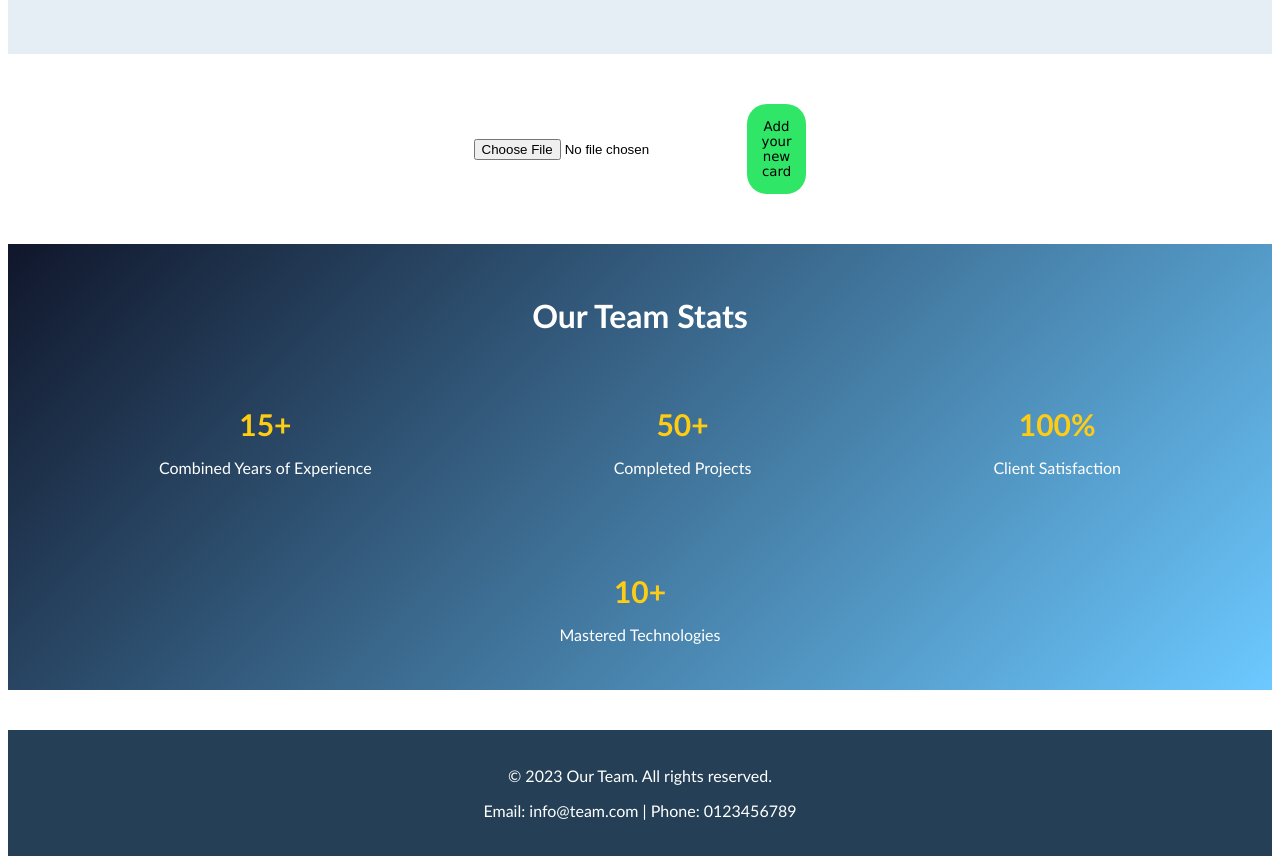
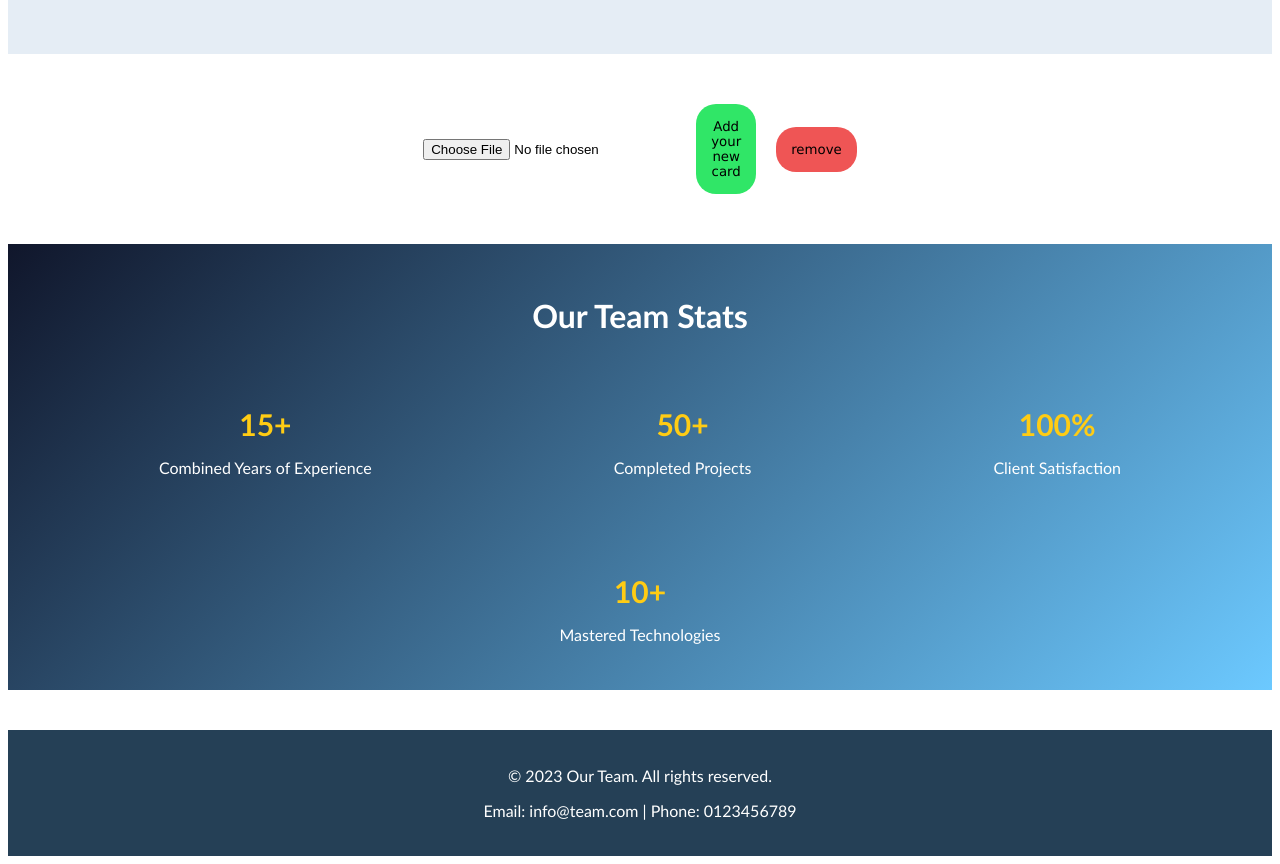
Before and after one commit to mennatullahashraf228/task4, a plain HTML site: page index.html in a window 1280 px wide. Shown: the part 1960-2824 px from the top of the page. Drawn offline with Linux system fonts and the light colour scheme.

Commit message:
Update index.html

```diff
--- a/index.html
+++ b/index.html
@@ -95,6 +95,7 @@
     <div class="addnc">
         <input id="userImg" type="file" accept="image/*">
         <button id="addc" onclick="newCard()">Add your new card</button>
+        <button id="removec" onclick="deleteCard()">remove</button>
     </div>
 
     <!--stats-->
@@ -159,6 +160,14 @@
         `;
         }
 
+        function deleteCard() {
+            var x = document.getElementsByClassName("container");
+            var lastCard = x[x.length - 1];
+            lastCard.remove();
+
+        }
+
+
     </script>
 </body>
 
```
